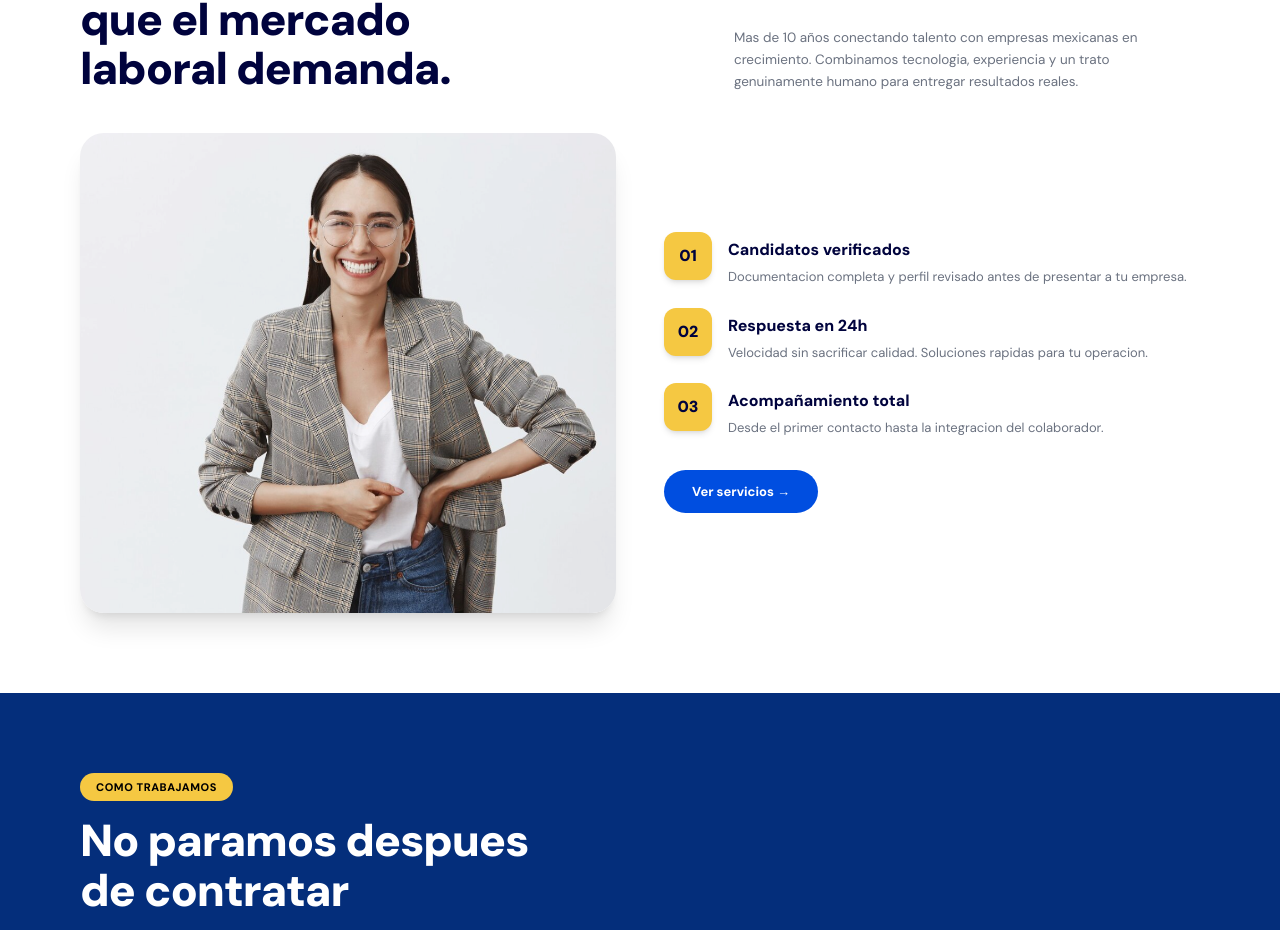
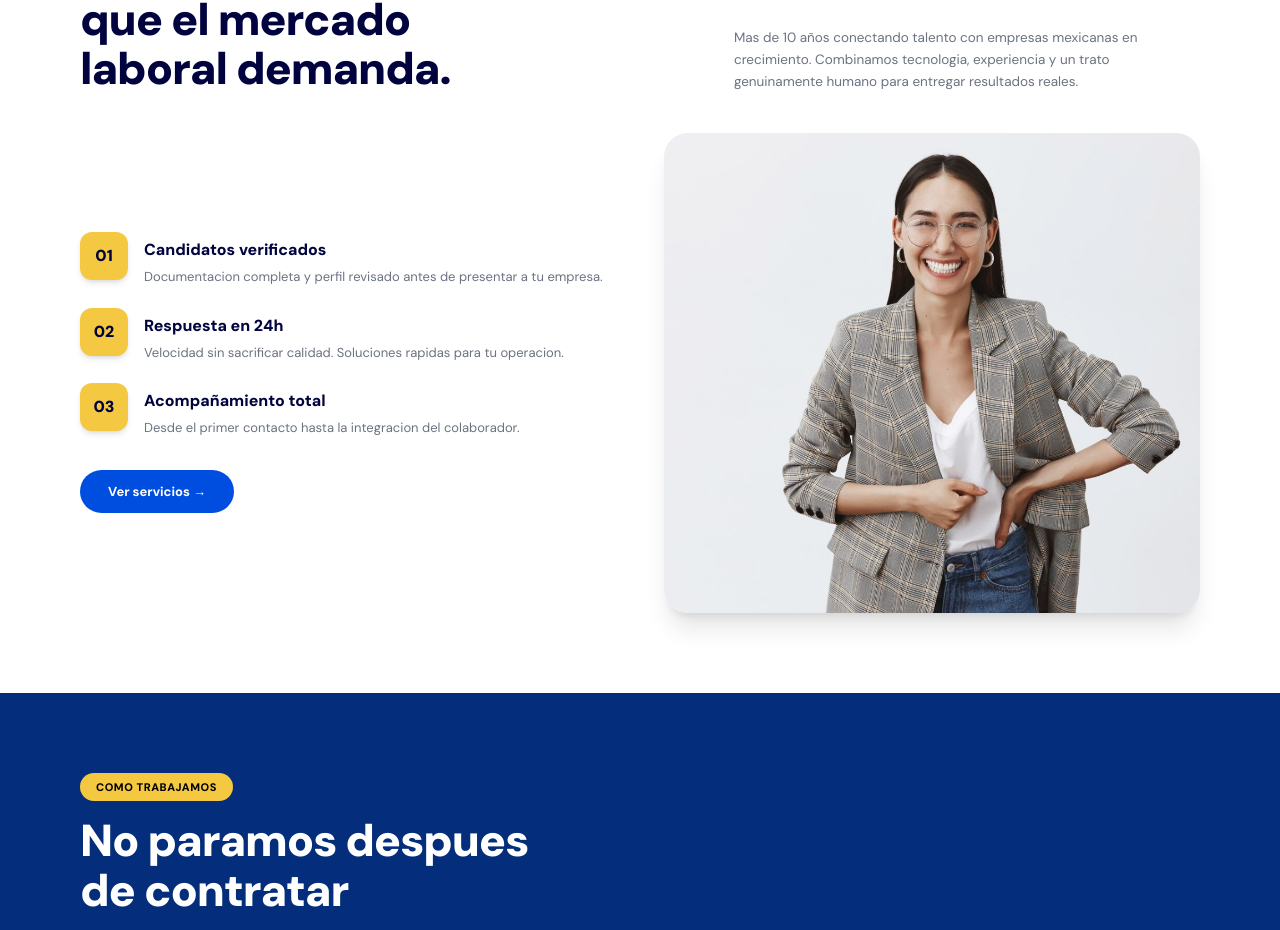
Before and after one commit to renatomachg/kyoszen, a Next.js app: page / in a window 1280 px wide. Shown: the part 2384-3314 px from the top of the page. Built offline with nearby package versions, Linux system fonts and the light colour scheme.

Commit message:
Swap WhyUs columns: numbered items left, image right
https://claude.ai/code/session_01KZaxzJYfJsSsHK7ciBq7Dg

```diff
--- a/src/components/sections/WhyUs.tsx
+++ b/src/components/sections/WhyUs.tsx
@@ -50,28 +50,15 @@ export default function WhyUs() {
           </AnimatedSection>
         </div>
 
-        {/* Content row: image left, numbered items right */}
+        {/* Content row: numbered items left, image right */}
         <div className="grid grid-cols-1 md:grid-cols-2 gap-8 md:gap-12 items-center">
-          {/* Left - Image */}
+          {/* Left - Numbered items */}
           <AnimatedSection>
-            <div className="rounded-3xl overflow-hidden relative h-[420px] md:h-[480px] shadow-xl">
-              <Image
-                src="/images/resultados.png"
-                alt="Equipo Kyoszen"
-                fill
-                className="object-cover object-top"
-                sizes="(max-width: 768px) 100vw, 600px"
-              />
-            </div>
-          </AnimatedSection>
-
-          {/* Right - Numbered items */}
-          <AnimatedSection delay={0.2}>
             <div className="flex flex-col gap-5">
               {items.map((item, i) => (
                 <motion.div
                   key={item.n}
-                  initial={{ opacity: 0, x: 20 }}
+                  initial={{ opacity: 0, x: -20 }}
                   whileInView={{ opacity: 1, x: 0 }}
                   viewport={{ once: true }}
                   transition={{ delay: i * 0.1, duration: 0.5 }}
@@ -101,6 +88,19 @@ export default function WhyUs() {
               </div>
             </div>
           </AnimatedSection>
+
+          {/* Right - Image */}
+          <AnimatedSection delay={0.2}>
+            <div className="rounded-3xl overflow-hidden relative h-[420px] md:h-[480px] shadow-xl">
+              <Image
+                src="/images/resultados.png"
+                alt="Equipo Kyoszen"
+                fill
+                className="object-cover object-top"
+                sizes="(max-width: 768px) 100vw, 600px"
+              />
+            </div>
+          </AnimatedSection>
         </div>
       </div>
     </section>
```
